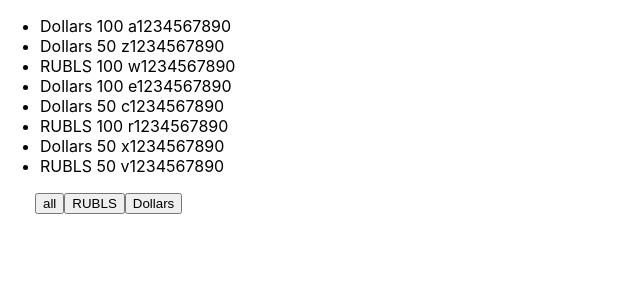
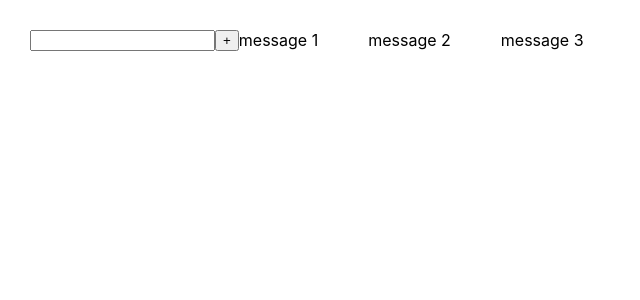
Before and after one commit to XAOC614/MicroTasks, a React (Create React App) app: page / in a window 1280 px wide. Shown: the top 300 px of the page, without its empty margins (0-640 px from the left). Built offline with nearby package versions, Linux system fonts and the light colour scheme.

Commit message:
Microtask 6 - add dynamic input and button

```diff
--- a/src/App.tsx
+++ b/src/App.tsx
@@ -1,51 +1,42 @@
 import React, {useState} from 'react';
 import './App.css';
-import {NewComponent} from "./NewComponent";
+import {FullInput,} from "./site/Fullinput";
+import {Input} from "./site/Input";
 
-export type FilterType = 'all'|'RUBLS'|'Dollars'
+import {Button1} from "./site/Button1";
+
+
 
 function App() {
-    const [money, setMoney] = useState([
-        { banknots: 'Dollars', value: 100, number: ' a1234567890' },
-        { banknots: 'Dollars', value: 50, number: ' z1234567890' },
-        { banknots: 'RUBLS', value: 100, number: ' w1234567890' },
-        { banknots: 'Dollars', value: 100, number: ' e1234567890' },
-        { banknots: 'Dollars', value: 50, number: ' c1234567890' },
-        { banknots: 'RUBLS', value: 100, number: ' r1234567890' },
-        { banknots: 'Dollars', value: 50, number: ' x1234567890' },
-        { banknots: 'RUBLS', value: 50, number: ' v1234567890' },
+    let[message,setMessage] = useState([
+        {message: ' message 1'},
+        {message: ' message 2'},
+        {message: ' message 3'}
     ])
-    const [a,setA] = useState<FilterType>('all')
 
-    let currentMoney = money
-    if( a  ==='RUBLS'){
-        currentMoney = money.filter((fm)=>fm.banknots==='RUBLS')
-    }if( a  ==='Dollars'){
-        currentMoney = money.filter((fm)=>fm.banknots==='Dollars')
+    let [title,setTitle]= useState('')
+
+
+    const addTitle = (title:string) => {
+        let newMessage = {message :title}
+        setMessage([newMessage,...message])
     }
-    const onClickFilterHandler = (nameButton:FilterType) => {
-        setA(nameButton);
+    const callBackButtonHandler = () => {
+        addTitle(title)
+        setTitle('')
     }
     return (
-      <>
-          <NewComponent  callback={onClickFilterHandler} current={currentMoney} />
-          {/*<ul>*/}
-          {/*    {currentMoney.map((el,index)=> {*/}
-          {/*        return(*/}
-          {/*            <li key={index}>*/}
-          {/*                <span>  {el.banknots}  </span>*/}
-          {/*                <span>  {el.value}  </span>*/}
-          {/*                <span>  {el.number}  </span>*/}
-          {/*            </li>*/}
-          {/*        )*/}
-          {/*    })}*/}
-          {/*</ul>*/}
-          {/*<div style={{marginLeft: '35px'}}>*/}
-          {/*    <button onClick={()=>onClickFilterHandler('all')}> all </button>*/}
-          {/*    <button onClick={()=>onClickFilterHandler('RUBLS')}> RUBLS </button>*/}
-          {/*    <button onClick={()=>onClickFilterHandler('Dollars')}> Dollars </button>*/}
-          {/*</div>*/}
-      </>
+      <div className = {'App'}>
+          {/*<FullInput addTitle={addTitle}/>*/}
+          <Input title={title} setTitle={setTitle} />
+          <Button1 name={'+'} callBack={callBackButtonHandler}/>
+          {message.map((el , index)=> {
+              return(
+                  <div key={index}>{el.message}</div>
+              )
+          })}
+
+      </div>
     );
 }
 
--- a/src/NewComponent.tsx
+++ b/src/NewComponent.tsx
@@ -1,36 +1,36 @@
 import React from "react";
-import {FilterType} from "./App";
-
-type NewComponentType = {
-    callback: (nameButton:FilterType) => void
-    current:Array<Money>
-}
-type Money ={
-    banknots: string
-    value: number
-    number: string
-}
-
-
-export const NewComponent = (props:NewComponentType) => {
-    return (
-        <>
-        <ul>
-            {props.current.map((el,index)=> {
-                return(
-                    <li key={index}>
-                        <span>  {el.banknots}  </span>
-                        <span>  {el.value}  </span>
-                        <span>  {el.number}  </span>
-                    </li>
-                )
-            })}
-        </ul>
-    <div style={{marginLeft: '35px'}}>
-        <button onClick={()=>props.callback('all')}> all </button>
-        <button onClick={()=>props.callback('RUBLS')}> RUBLS </button>
-        <button onClick={()=>props.callback('Dollars')}> Dollars </button>
-    </div>
-        </>
-    );
-}
+// import {FilterType} from "./App";
+//
+// type NewComponentType = {
+//     callback: (nameButton:FilterType) => void
+//     current:Array<Money>
+// }
+// type Money ={
+//     banknots: string
+//     value: number
+//     number: string
+// }
+//
+//
+// export const NewComponent = (props:NewComponentType) => {
+//     return (
+//         <>
+//         <ul>
+//             {props.current.map((el,index)=> {
+//                 return(
+//                     <li key={index}>
+//                         <span>  {el.banknots}  </span>
+//                         <span>  {el.value}  </span>
+//                         <span>  {el.number}  </span>
+//                     </li>
+//                 )
+//             })}
+//         </ul>
+//     <div style={{marginLeft: '35px'}}>
+//         <button onClick={()=>props.callback('all')}> all </button>
+//         <button onClick={()=>props.callback('RUBLS')}> RUBLS </button>
+//         <button onClick={()=>props.callback('Dollars')}> Dollars </button>
+//     </div>
+//         </>
+//     );
+// }
--- /dev/null
+++ b/src/site/Button1.tsx
@@ -0,0 +1,14 @@
+import React from "react";
+
+type ButtonPropsType = {
+    name: string
+    callBack: () => void
+}
+export const Button1 = (props: ButtonPropsType) => {
+    const onClickHandler = () => {
+        props.callBack()
+    }
+    return (
+        <button onClick={onClickHandler}>{props.name}</button>
+    )
+}
--- /dev/null
+++ b/src/site/Fullinput.tsx
@@ -0,0 +1,21 @@
+import React, {ChangeEvent, useState} from "react";
+
+type FullinputType ={
+    addTitle:(title:string)=>void
+}
+export const FullInput = (props:FullinputType) => {
+    let [title,setTitle]= useState('')
+    const onChangeInputHandler = (event: ChangeEvent<HTMLInputElement>) => {
+        {setTitle(event.currentTarget.value)}
+    }
+    const onClickHandler = () => {
+        {props.addTitle(title)}
+        setTitle("")
+    }
+    return(
+        <div>
+            <input onChange={onChangeInputHandler} value={title}/>
+            <button onClick={onClickHandler}>+</button>
+        </div>
+    )
+}
--- /dev/null
+++ b/src/site/Input.tsx
@@ -0,0 +1,14 @@
+import React, {ChangeEvent} from "react";
+type InputType = {
+    title:string
+    setTitle:(title:string)=>void
+}
+export const Input = (props:InputType) => {
+
+    const onChangeInputHandler = (event: ChangeEvent<HTMLInputElement>) => {
+        {props.setTitle(event.currentTarget.value)}
+    }
+    return (
+        <input onChange={onChangeInputHandler} value={props.title}/>
+    )
+}
```
Also changed, not shown: src/microtask.tsx (added, +55 -0 lines).
